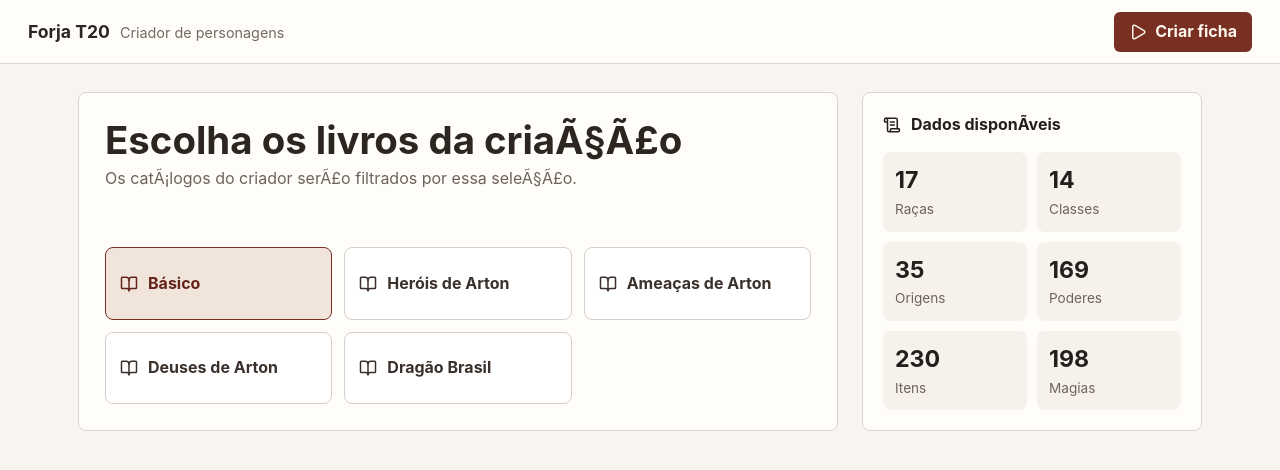
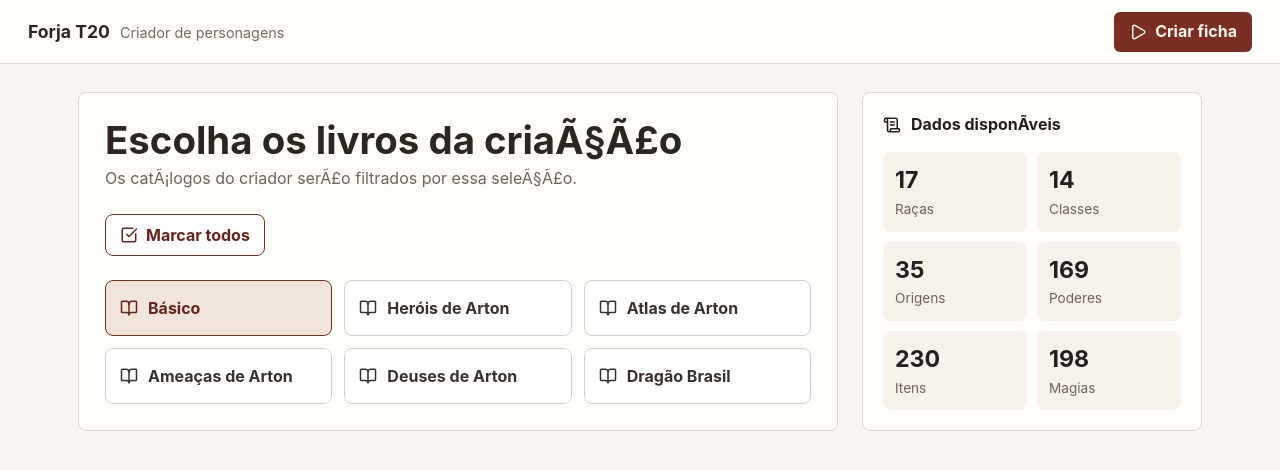
Before and after one commit to alexemidi/forjat20, a React (Vite) app: page / in a window 1280 px wide. Shown: the top 470 px of the page. Built offline with nearby package versions, Linux system fonts and the light colour scheme.

Commit message:
Add Atlas book selection

```diff
--- a/src/core/constants/livros.js
+++ b/src/core/constants/livros.js
@@ -6,6 +6,10 @@
   {
     id: "herois_de_arton",
     nome: "Heróis de Arton"
+  },
+  {
+    id: "atlas_de_arton",
+    nome: "Atlas de Arton"
   },
   {
     id: "ameacas_de_arton",
--- a/src/data/catalogos.js
+++ b/src/data/catalogos.js
@@ -3,6 +3,7 @@
 export const books = [
   { id: "basico", nome: "Básico" },
   { id: "herois_de_arton", nome: "Heróis de Arton" },
+  { id: "atlas_de_arton", nome: "Atlas de Arton" },
   { id: "ameacas_de_arton", nome: "Ameaças de Arton" },
   { id: "deuses_de_arton", nome: "Deuses de Arton" },
   { id: "dragao_brasil", nome: "Dragão Brasil" }
--- a/src/features/home/HomePage.css
+++ b/src/features/home/HomePage.css
@@ -28,6 +28,32 @@
   display: grid;
   gap: 12px;
   grid-template-columns: repeat(auto-fit, minmax(190px, 1fr));
+}
+
+.book-actions {
+  display: flex;
+  justify-content: flex-start;
+}
+
+.book-select-all {
+  align-items: center;
+  background: #ffffff;
+  border: 1px solid #7a2f23;
+  border-radius: 8px;
+  color: #64241b;
+  cursor: pointer;
+  display: inline-flex;
+  font: inherit;
+  font-weight: 700;
+  gap: 8px;
+  min-height: 42px;
+  padding: 0 14px;
+}
+
+.book-select-all:disabled {
+  background: #f1e4db;
+  cursor: default;
+  opacity: 0.72;
 }
 
 .book-option {
--- a/src/features/home/HomePage.jsx
+++ b/src/features/home/HomePage.jsx
@@ -1,10 +1,12 @@
-import { BookOpen, Play, ScrollText } from "lucide-react";
+import { BookOpen, CheckSquare, Play, ScrollText } from "lucide-react";
 import { Button } from "../../shared/ui/Button.jsx";
 import { filterCatalogByBooks } from "../../shared/lib/catalogFilters.js";
 import "./HomePage.css";
 
 export function HomePage({ appContext, onStart }) {
   const { books, catalogs, selectedBooks, setSelectedBooks } = appContext;
+  const allBookIds = books.map((book) => book.id);
+  const allBooksSelected = allBookIds.every((bookId) => selectedBooks.includes(bookId));
   const counts = {
     "raças": filterCatalogByBooks(catalogs.races, selectedBooks).length,
     classes: filterCatalogByBooks(catalogs.classes, selectedBooks).length,
@@ -22,6 +24,10 @@
       }
       return [...current, bookId];
     });
+  }
+
+  function selectAllBooks() {
+    setSelectedBooks(allBookIds);
   }
 
   return (
@@ -44,6 +50,13 @@
             <p className="section-subtitle">
               Os catÃ¡logos do criador serÃ£o filtrados por essa seleÃ§Ã£o.
             </p>
+          </div>
+
+          <div className="book-actions">
+            <button className="book-select-all" disabled={allBooksSelected} onClick={selectAllBooks} type="button">
+              <CheckSquare size={18} />
+              {allBooksSelected ? "Todos marcados" : "Marcar todos"}
+            </button>
           </div>
 
           <div className="book-grid">
```
